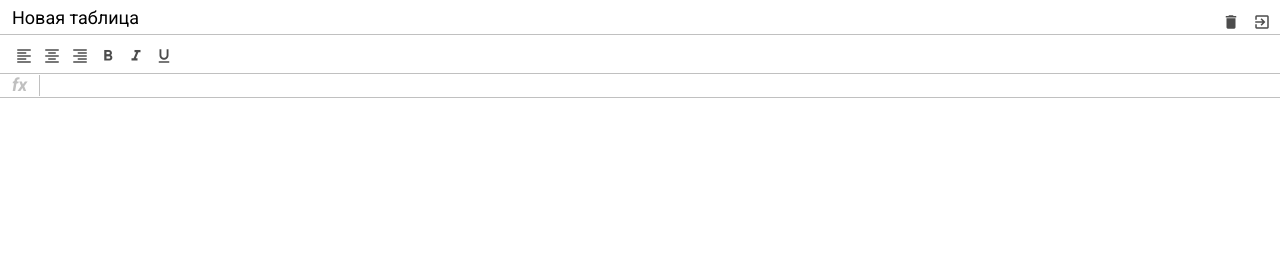
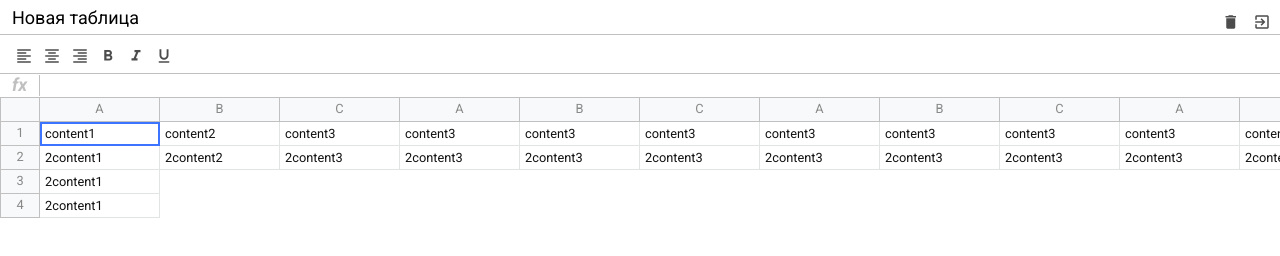
Before and after one commit to Vagoalex/excel, a website built with webpack: page src/index.html in a window 1280 px wide. Built offline with nearby package versions, Linux system fonts and the light colour scheme.

Commit message:
finish: completed base layout

```diff
--- a/src/index.html
+++ b/src/index.html
@@ -66,7 +66,150 @@
 		</div>
 
 		<div class="excel__table">
+			<div class="row">
+				<div class="row-info"></div>
 
+				<div class="row-data">
+					<div class="column">
+						A
+					</div>
+					<div class="column">
+						B
+					</div>
+					<div class="column">
+						C
+					</div>
+					<div class="column">
+						A
+					</div>
+					<div class="column">
+						B
+					</div>
+					<div class="column">
+						C
+					</div>
+					<div class="column">
+						A
+					</div>
+					<div class="column">
+						B
+					</div>
+					<div class="column">
+						C
+					</div>
+					<div class="column">
+						A
+					</div>
+					<div class="column">
+						B
+					</div>
+					<div class="column">
+						C
+					</div>
+					<div class="column">
+						A
+					</div>
+					<div class="column">
+						B
+					</div>
+					<div class="column">
+						C
+					</div>
+					<div class="column">
+						A
+					</div>
+					<div class="column">
+						B
+					</div>
+					<div class="column">
+						C
+					</div>
+					<div class="column">
+						A
+					</div>
+					<div class="column">
+						B
+					</div>
+					<div class="column">
+						C
+					</div>
+
+				</div>
+			</div>
+
+			<div class="row">
+				<div class="row-info">
+					1
+				</div>
+
+				<div class="row-data">
+					<div class="cell selected" contenteditable="true">content1</div>
+					<div class="cell" contenteditable="true">content2</div>
+					<div class="cell" contenteditable="true">content3</div>
+					<div class="cell" contenteditable="true">content3</div>
+					<div class="cell" contenteditable="true">content3</div>
+					<div class="cell" contenteditable="true">content3</div>
+					<div class="cell" contenteditable="true">content3</div>
+					<div class="cell" contenteditable="true">content3</div>
+					<div class="cell" contenteditable="true">content3</div>
+					<div class="cell" contenteditable="true">content3</div>
+					<div class="cell" contenteditable="true">content3</div>
+					<div class="cell" contenteditable="true">content3</div>
+					<div class="cell" contenteditable="true">content3</div>
+					<div class="cell" contenteditable="true">content3</div>
+					<div class="cell" contenteditable="true">content3</div>
+					<div class="cell" contenteditable="true">content3</div>
+					<div class="cell" contenteditable="true">content3</div>
+					<div class="cell" contenteditable="true">content3</div>
+					<div class="cell" contenteditable="true">content3</div>
+					<div class="cell" contenteditable="true">content3</div>
+					<div class="cell" contenteditable="true">content3</div>
+				</div>
+			</div>
+
+			<div class="row">
+				<div class="row-info">
+					2
+				</div>
+
+				<div class="row-data">
+					<div class="cell" contenteditable="true">2content1</div>
+					<div class="cell" contenteditable="true">2content2</div>
+					<div class="cell" contenteditable="true">2content3</div>
+					<div class="cell" contenteditable="true">2content3</div>
+					<div class="cell" contenteditable="true">2content3</div>
+					<div class="cell" contenteditable="true">2content3</div>
+					<div class="cell" contenteditable="true">2content3</div>
+					<div class="cell" contenteditable="true">2content3</div>
+					<div class="cell" contenteditable="true">2content3</div>
+					<div class="cell" contenteditable="true">2content3</div>
+					<div class="cell" contenteditable="true">2content3</div>
+					<div class="cell" contenteditable="true">2content3</div>
+					<div class="cell" contenteditable="true">2content3</div>
+					<div class="cell" contenteditable="true">2content3</div>
+					<div class="cell" contenteditable="true">2content3</div>
+					<div class="cell" contenteditable="true">2content3</div>
+					<div class="cell" contenteditable="true">2content3</div>
+					<div class="cell" contenteditable="true">2content3</div>
+					<div class="cell" contenteditable="true">2content3</div>
+					<div class="cell" contenteditable="true">2content3</div>
+					<div class="cell" contenteditable="true">2content3</div>
+				</div>
+			</div>
+
+			<div class="row">
+				<div class="row-info">
+					3
+				</div>
+				<div class="cell" contenteditable="true">2content1</div>
+			</div>
+
+			<div class="row">
+				<div class="row-info">
+					4
+				</div>
+				<div class="cell" contenteditable="true">2content1</div>
+			</div>
 		</div>
 	</div>
 </div>
--- a/src/scss/components/helpers/_variables.scss
+++ b/src/scss/components/helpers/_variables.scss
@@ -7,6 +7,9 @@ $formula-info-color: #c0c0c0;
 $formula-input-color: #000;
 $formula-info-cell-width: 40px;
 
+$excel-row-height: 24px;
+$excel-cell-width: 120px;
+
 $base-color: #888;
 $secondary-color: #000;
 $border-color: #c0c0c0;
--- a/src/scss/components/table.scss
+++ b/src/scss/components/table.scss
@@ -1,5 +1,64 @@
 @import "helpers/full-helpers";
 
 .excel__table {
+  position: absolute;
+  left: 0;
+  right: 0;
+  top: $header-height + $toolbar-height + $formula-height;
+  overflow-x: auto;
+  padding-bottom: 2px;
 
+  .row {
+	display: flex;
+	flex-direction: row;
+	min-height: 20px;
+	height: $excel-row-height;
+  }
+
+  .row-info {
+	display: flex;
+	justify-content: center;
+	align-items: center;
+	min-width: $formula-info-cell-width;
+	height: 100%;
+	border: 1px solid $border-color;
+	background: #f8f9fa;
+	border-top: none;
+  }
+
+  .row-data {
+	display: flex;
+  }
+
+  .column {
+	display: flex;
+	justify-content: center;
+	align-items: center;
+	background: #f8f9fa;
+	min-width: 40px;
+	width: $excel-cell-width;
+	border: 1px solid $border-color;
+	height: 100%;
+	border-top: none;
+	border-left: none;
+  }
+
+  .cell {
+	min-width: 40px;
+	padding: 5px;
+	width: $excel-cell-width;
+	border: 1px solid #e2e3e3;
+	border-top: none;
+	border-left: none;
+	color: #111;
+	white-space: nowrap;
+	outline: none;
+
+	&.selected {
+	  border: none;
+	  outline: 2px solid #3c74ff;
+	  outline-offset: -2px;
+	  z-index: 2;
+	}
+  }
 }
--- a/src/scss/index.scss
+++ b/src/scss/index.scss
@@ -21,4 +21,7 @@ body {
 .excel {
   position: relative;
   color: $base-color;
+  height: 100%;
+  max-width: 100%;
+  font-size: .8rem;
 }
```
